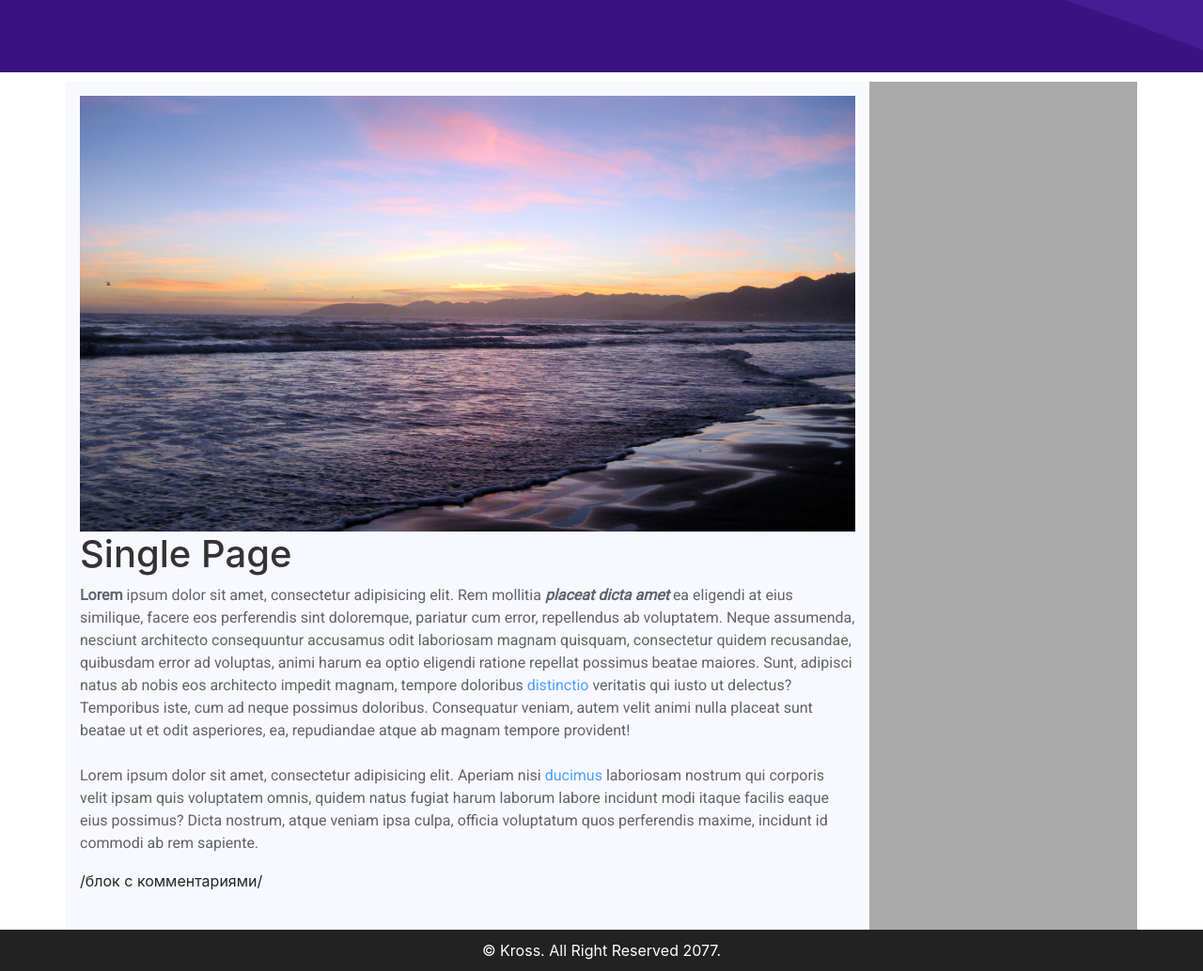
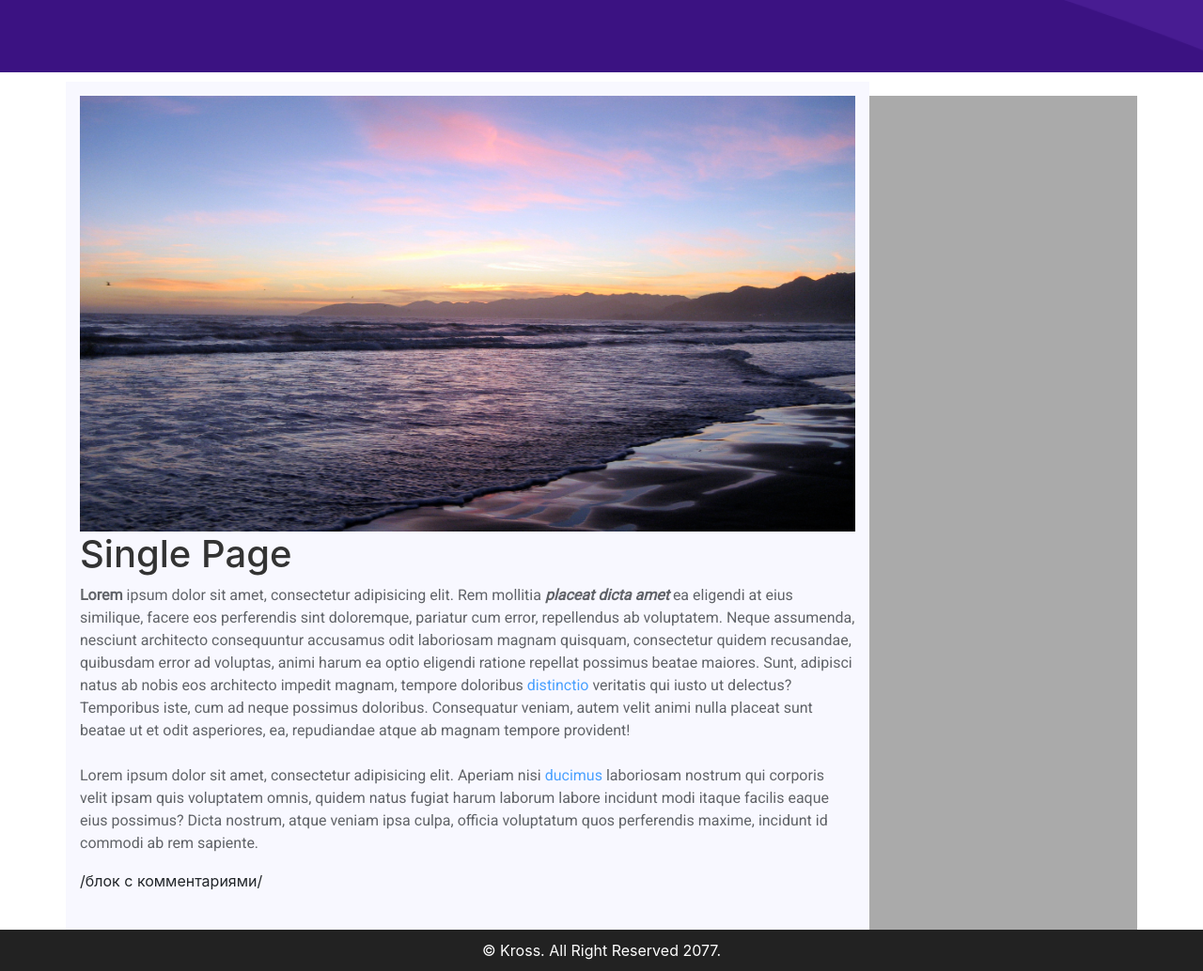
Before and after one commit to EvanNeskazhub/krossss.github.io, a plain HTML site: page single.html in a window 1280 px wide. Shown: the part 475-1509 px from the top of the page at 94% size. Drawn offline with nearby package versions, Linux system fonts and the light colour scheme.

Commit message:
side margin

```diff
--- a/sass/main.sass
+++ b/sass/main.sass
@@ -186,4 +186,4 @@ header
 
 .sidebar
   background-color: #aaa
-  margin-top: 10px
+  margin-top: 25px
```
Also changed, not shown: css/main.css.
